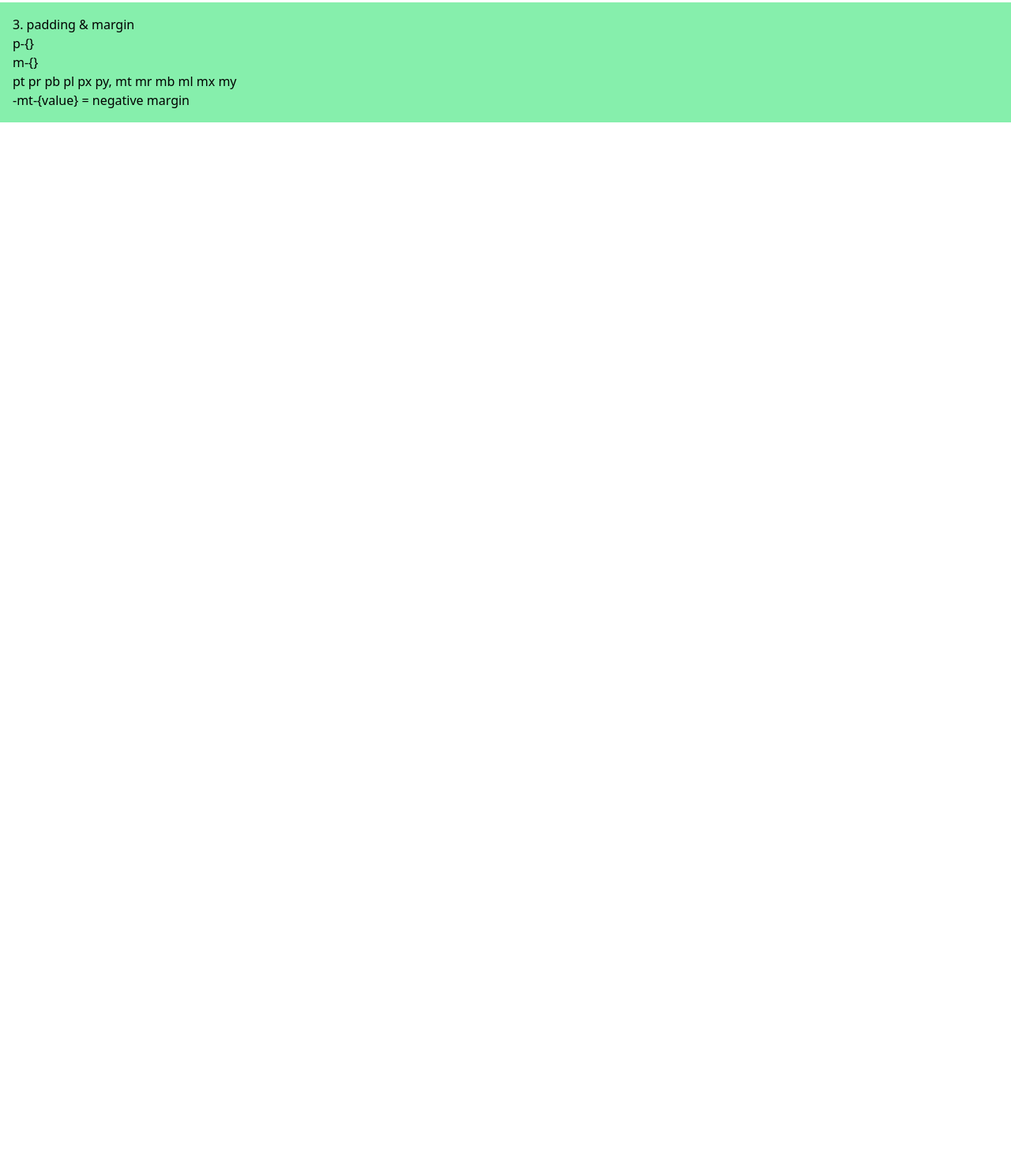
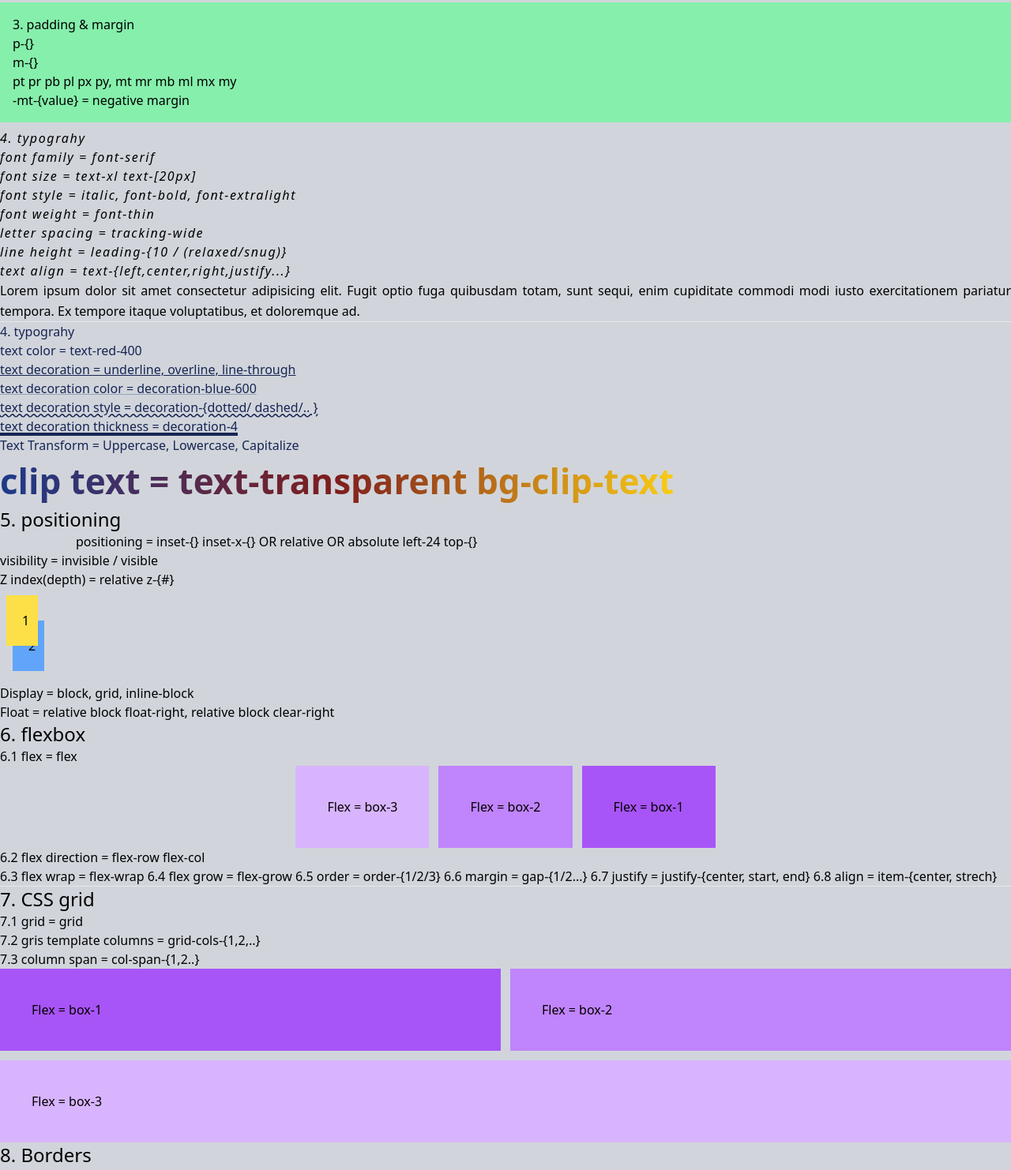
Before and after one commit to inosha/tailwind_1, a plain HTML site: page index.html in a window 1280 px wide. Shown: the part 713-2195 px from the top of the page at 79% size. Before the commit the page ends 876 px from the top, so only its background shows below. Drawn offline with nearby package versions, Linux system fonts and the light colour scheme.

Commit message:
Update index.html

```diff
--- a/index.html
+++ b/index.html
@@ -7,7 +7,7 @@
     <script src="https://cdn.tailwindcss.com"></script>
     <title>Document</title>
 </head>
-<body>
+<body class="bg-gray-300">
 
     <!-- traditional css approach -->
     <div class="box">Box</div>
@@ -18,7 +18,7 @@
     <br/>
 
     <!-- UFCS approach -->
-    <div class="bg-red text-center p-10">UFCS Box</div>
+    <div class="p-10 text-center bg-red">UFCS Box</div>
     <br>
 
     <div class="text-center bg-green-500 ">tailwind</div>
@@ -45,7 +45,7 @@
 
     <div class="min-h-[1vh] max-w-sm mx-auto bg-blue-400"> min-h-{value} = min/max width/hight</div>
     <!-- max-w-screen-md -->
-    <div class=" mx-auto bg-green-300 mt-6 p-4 m-2"> 3. padding & margin
+    <div class="p-4 m-2 mx-auto mt-6 bg-green-300 "> 3. padding & margin
         <br>
         p-{}<br>
         m-{}<br>
@@ -55,6 +55,88 @@
     </div>
     <!-- max-w-screen-md -->
 
+    <!-- typography -->
+    <div class="text-base italic tracking-widest font-extralight">4. typograhy<br>
+        font family = font-serif<br>
+        font size = text-xl text-[20px]<br>
+        font style = italic, font-bold, font-extralight<br>
+        font weight = font-thin<br>
+        letter spacing = tracking-wide<br>
+        line height = leading-{10 / (relaxed/snug)}<br>
+        text align = text-{left,center,right,justify...}<br>
+    </div>
+    <p class="leading-relaxed text-justify">Lorem ipsum dolor sit amet consectetur adipisicing elit. Fugit optio fuga quibusdam totam, sunt sequi, enim cupiditate commodi modi iusto exercitationem pariatur tempora. Ex tempore itaque voluptatibus, et doloremque ad.</p>
+<hr>
+        <!-- typography 2-->
+        <div class=" text-blue-950">4. typograhy<br>
+            text color = text-red-400<br>
+            <div class="underline">text decoration = underline, overline, line-through </div>
+            <div class="underline decoration-slate-400">text decoration color =   decoration-blue-600</div>
+            <div class="underline decoration-wavy">text decoration style = decoration-{dotted/ dashed/.. } </div>
+            <div class="underline decoration-4">text decoration thickness = decoration-4</div>
+            <div class="capitalize">text transform = uppercase, lowercase, capitalize</div>
+            <div class="bg-gradient-to-r from-blue-900 via-red-900 to-yellow-400 max-w-fit font-extrabold text-[44px] text-transparent bg-clip-text"> clip text = text-transparent bg-clip-text</div>
+        </div>
+<div class="text-2xl ">5. positioning</div>
+    <div class="absolute left-24">positioning = inset-{} inset-x-{} OR relative OR absolute left-24 top-{}</div>
+    <br>
+    <div class="visible"> visibility = invisible / visible</div>
+    <div class=""> Z index(depth) = relative z-{#}
+        <p class="relative z-20 w-2 p-5 m-2 bg-yellow-300">1</p>
+        <p class="relative z-10 w-10 p-5 m-4 -mt-10 bg-blue-400">2</p>
+    </div>
+
+    Display = block, grid, inline-block <br>
+    Float = relative block float-right, relative block clear-right
+    <br>
+
+
+<div class="text-2xl ">6. flexbox</div>
+6.1 flex = flex
+<div class="flex flex-wrap justify-center gap-3">
+
+    <div class="order-3 p-10 bg-purple-500 ">Flex = box-1</div>
+    <div class="order-2 p-10 bg-purple-400">Flex = box-2</div>
+    <div class="order-1 p-10 bg-purple-300">Flex = box-3</div>
+
+</div>
+6.2 flex direction = flex-row flex-col <br>
+6.3 flex wrap = flex-wrap
+6.4 flex grow = flex-grow
+6.5 order = order-{1/2/3}
+6.6 margin = gap-{1/2...}
+6.7 justify = justify-{center, start, end}
+6.8 align = item-{center, strech}
+
+<hr>
+<div class="text-2xl ">7. CSS grid</div>
+7.1 grid = grid <br>
+7.2 gris template columns = grid-cols-{1,2,..} <br>
+7.3 column span = col-span-{1,2..}
+
+<div class="grid grid-cols-2 gap-3">
+    <div class="p-10 bg-purple-500 ">Flex = box-1</div>
+    <div class="p-10 bg-purple-400 ">Flex = box-2</div>
+    <div class="col-span-2 p-10 bg-purple-300 ">Flex = box-3</div>
+</div>
+
+<div class="text-2xl ">8. Borders</div>
+8.1 border width = border-{1,2../[1px]}<br>
+8.2 border color = border-blue-950<br>
+8.3 border style = border-dotted<br>
+8.4 border radius = rouded-{full, mg, lg ..}<br>
+8.5 border radius directions= rouded-t-full , rouded-l-full<br>
+<div class="p-10 m-5 bg-blue-400 rounded-b-full border-dotted border-[10px] border-blue-950"> box</div>
+
+<div class="text-2xl ">9. Effects</div>
+9.1 Box shadow = shadow / shadow-mg<br>
+9.2 Box shadow color = shadow-green-300<br>
+9.3 Opacity <br>
+9.4 Filters <br>
+
+<div class="w-32 h-32 m-4 bg-white shadow-xl shadow-blue-600">
+    my card
+</div>
 
 </body>
 </html>
```
